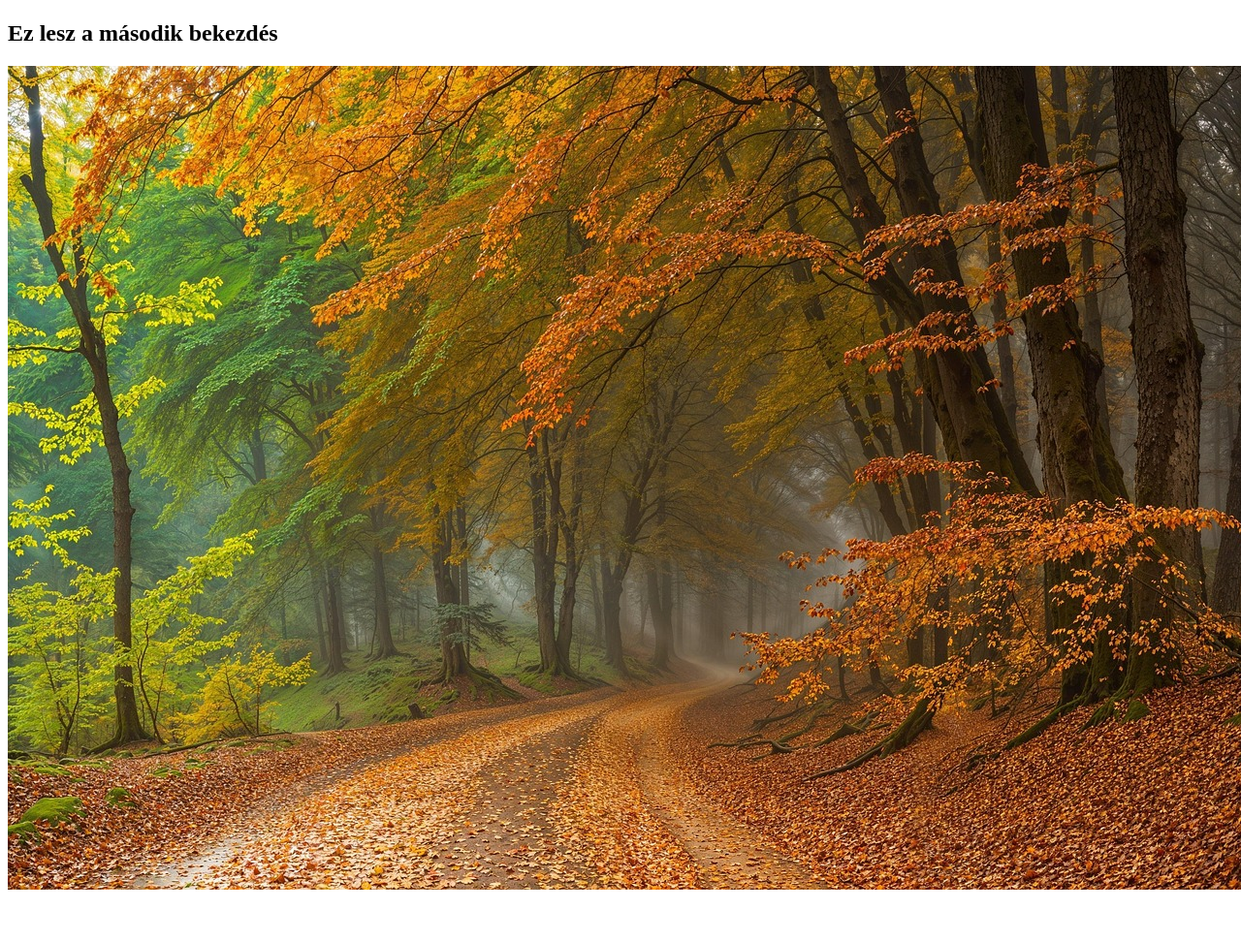
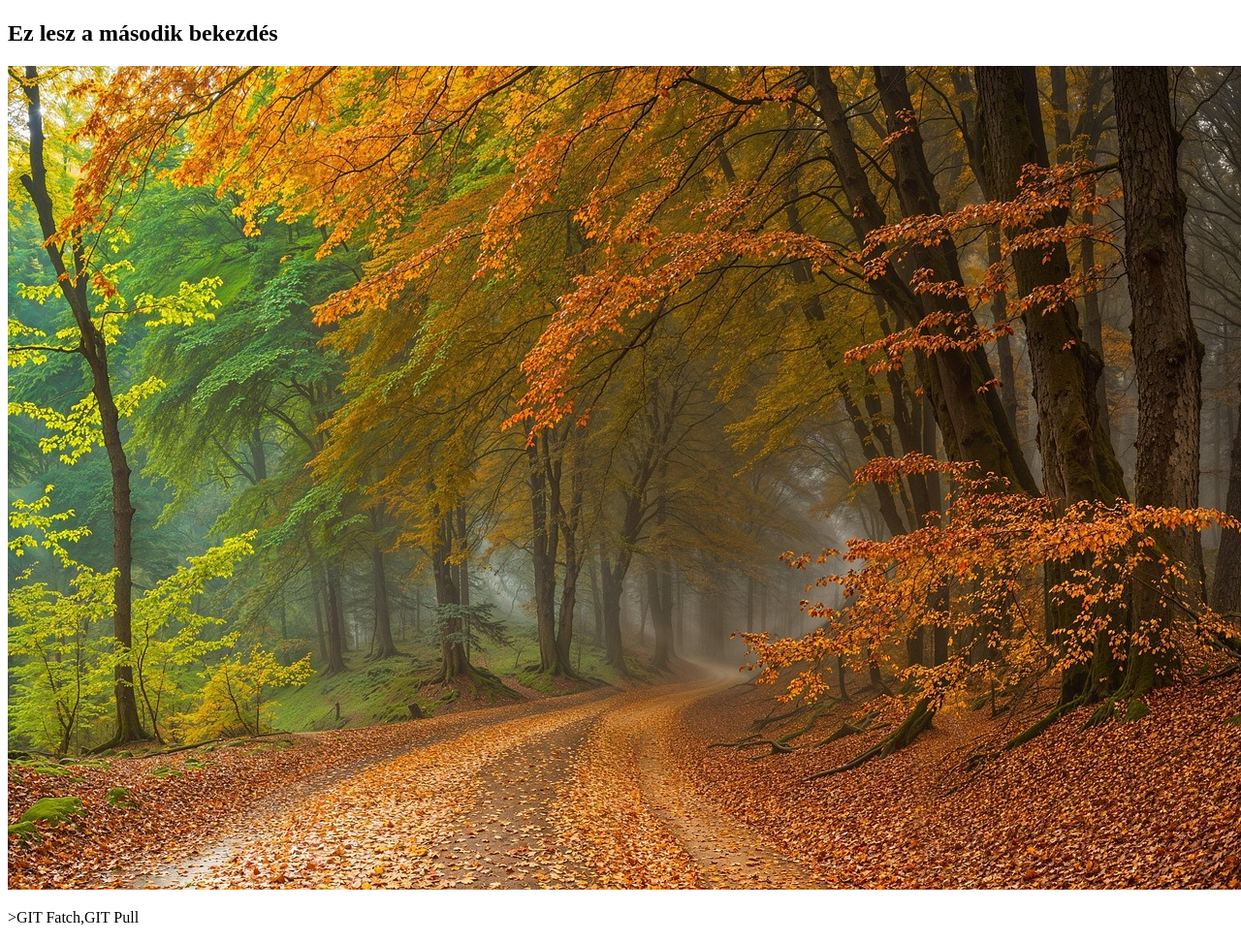
Before and after one commit to tanczosdavid/elso, a plain HTML site: page index.html in a window 1280 px wide. Shown: the part 59-1031 px from the top of the page at 97% size. Before the commit the page ends 989 px from the top, so only its background shows below. Drawn offline with Linux system fonts and the light colour scheme.

Commit message:
Update index.html

```diff
--- a/index.html
+++ b/index.html
@@ -9,5 +9,6 @@
     <h1>Ez az első Git projektem.</h1>
     <h2>Ez lesz a második bekezdés</h2>
     <img src="./autumn-8688876_1280.jpg" alt="asd">
+    <p>>GIT Fatch,GIT Pull</p>
 </body>
 </html>
```
